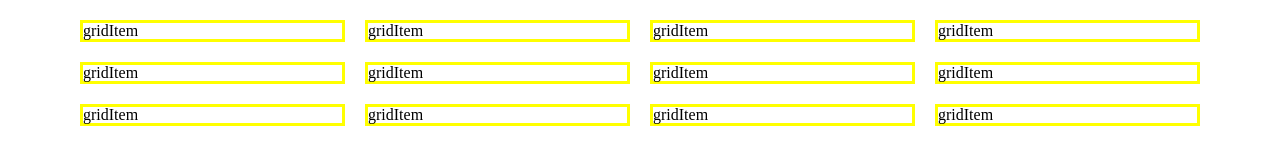
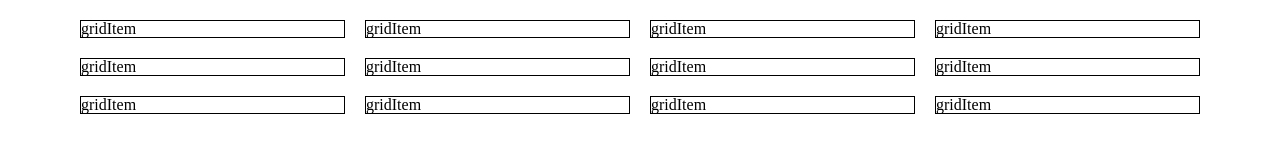
Before and after one commit to j-lindop/gridTesting, a plain HTML site: page index.html in a window 1280 px wide. Drawn offline with Linux system fonts and the light colour scheme.

```diff
--- a/index.html
+++ b/index.html
@@ -14,6 +14,7 @@
 
 .grid {
 	display:  grid;
+	grid-gap:  20px;
 }
 
 .grid-2 {
@@ -23,7 +24,7 @@
 }
 
 .item {
-	border:  3px solid green;
+	border:  1px solid black;
 }
 
 
@@ -42,11 +43,10 @@
 	}
 
 	.item {
-		border:  3px solid yellow;
+		border:  1px solid black;
 	}
 
 }
-
 
 @media (min-width:  1100px) {
 
@@ -63,28 +63,6 @@
 	}
 
 }
-
-/*
-@media (min-width:  1260px) {
-
-	.container {
-		width:  1260;
-		width:  100%;
-	}
-
-	.xl-grid-5 {
-		display:  grid;
-		grid-template-columns: repeat(5, 1fr);
-		grid-gap:  20px;
-	}
-
-		.item {
-		border:  3px solid blue;
-	}
-
-}
-
-*/
 
 </style>
 
```
Also changed, not shown: css/layout.css (added).
